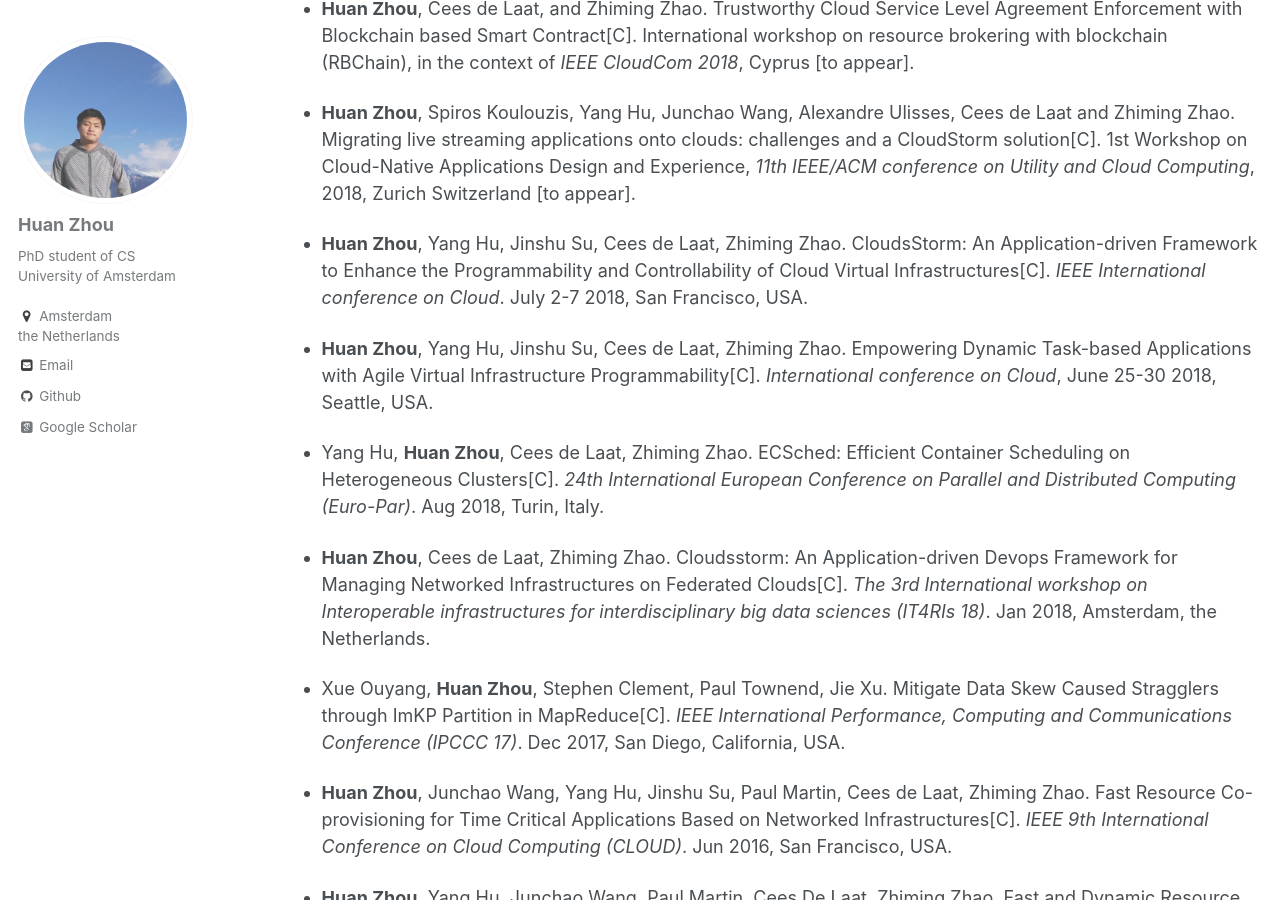
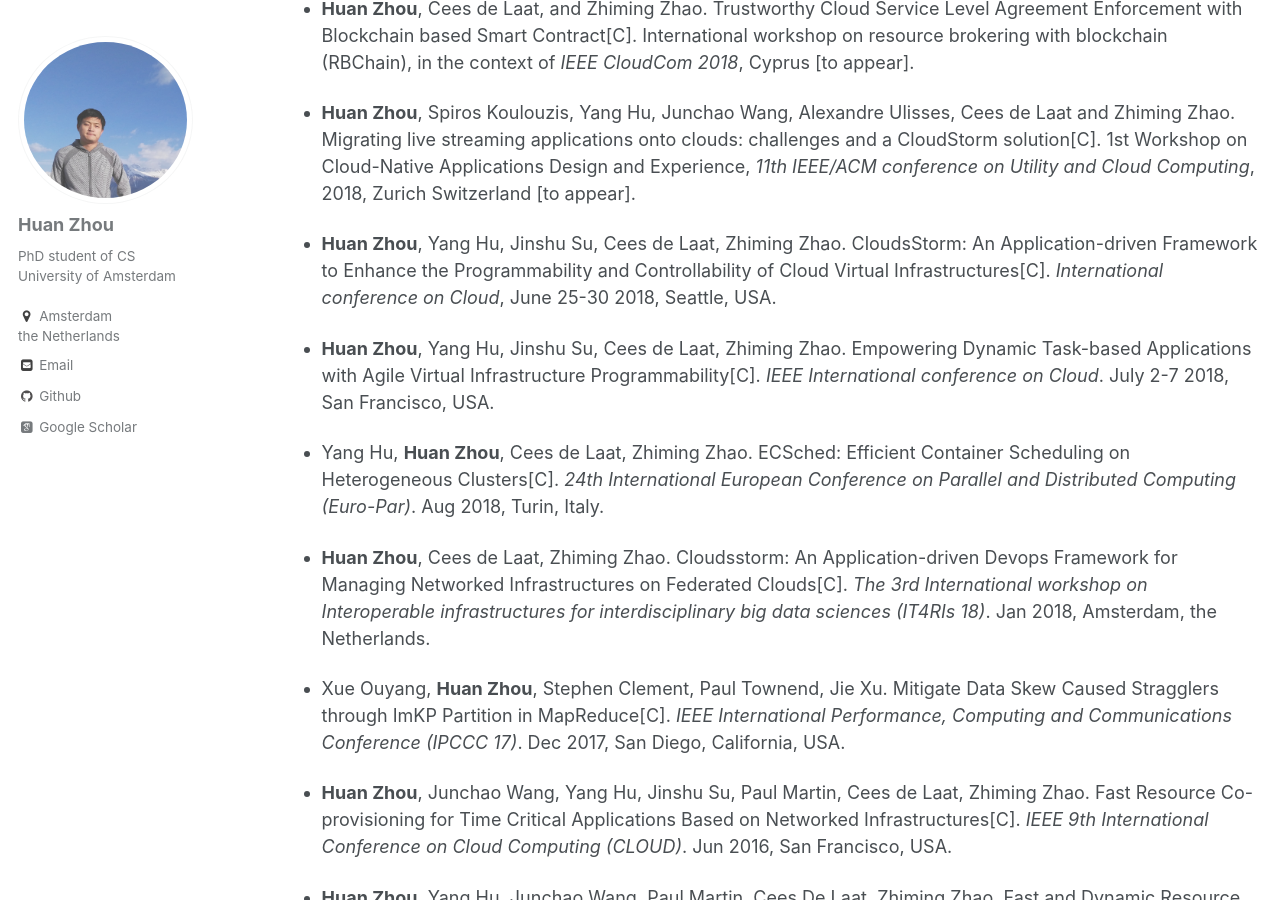
Before and after one commit to zh9314/zh9314.github.io, a Jekyll site: the page built from _pages/publications.md, in a window 1280 px wide and 900 px high, scrolled down 710 px. Built offline with Jekyll 4.4.1, drawn with Linux system fonts in a browser that asks for light colours; some web fonts are replaced.

Commit message:
fix typos

```diff
--- a/_pages/publications.md
+++ b/_pages/publications.md
@@ -25,9 +25,9 @@
 
 - **Huan Zhou**, Spiros Koulouzis, Yang Hu, Junchao Wang, Alexandre Ulisses, Cees de Laat and Zhiming Zhao. Migrating live streaming applications onto clouds: challenges and a CloudStorm solution\[C\]. 1st Workshop on Cloud-Native Applications Design and Experience, _11th IEEE/ACM conference on Utility and Cloud Computing_, 2018, Zurich Switzerland [to appear].
 
-- **Huan Zhou**, Yang Hu, Jinshu Su, Cees de Laat, Zhiming Zhao. CloudsStorm: An Application-driven Framework to Enhance the Programmability and Controllability of Cloud Virtual Infrastructures\[C\]. _IEEE International conference on Cloud_. July 2-7 2018, San Francisco, USA.
+- **Huan Zhou**, Yang Hu, Jinshu Su, Cees de Laat, Zhiming Zhao. CloudsStorm: An Application-driven Framework to Enhance the Programmability and Controllability of Cloud Virtual Infrastructures\[C\]. _International conference on Cloud_, June 25-30 2018, Seattle, USA.
 
-- **Huan Zhou**, Yang Hu, Jinshu Su, Cees de Laat, Zhiming Zhao. Empowering Dynamic Task-based Applications with Agile Virtual Infrastructure Programmability\[C\]. _International conference on Cloud_, June 25-30 2018, Seattle, USA.
+- **Huan Zhou**, Yang Hu, Jinshu Su, Cees de Laat, Zhiming Zhao. Empowering Dynamic Task-based Applications with Agile Virtual Infrastructure Programmability\[C\]. _IEEE International conference on Cloud_. July 2-7 2018, San Francisco, USA.
 
 - Yang Hu, **Huan Zhou**, Cees de Laat, Zhiming Zhao. ECSched: Efficient Container Scheduling on Heterogeneous Clusters\[C\]. _24th International European Conference on Parallel and Distributed Computing (Euro-Par)_. Aug 2018, Turin, Italy.
 
```
